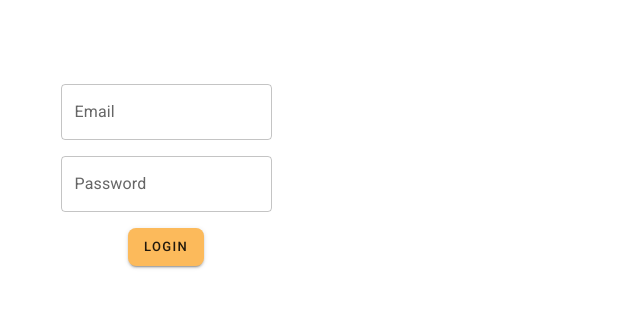
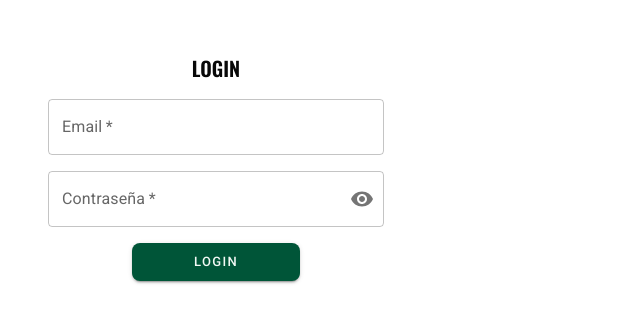
Before and after one commit to RamonCruz187/Kosten, a React (Vite) app in the folder Front/: page /login in a window 1280 px wide. Shown: the part 233-556 px from the top of the page, without its empty margins (0-640 px from the left). Built offline with nearby package versions, Linux system fonts and the light colour scheme.

Commit message:
front: login style

```diff
--- a/Front/customStyle.jsx
+++ b/Front/customStyle.jsx
@@ -11,9 +11,11 @@ export const customPalette = {
     accent: { // green
         main: "#00BD7E", // acent 500 figma
         dark: "#00A971", // acent 600 figma
+        darkest: "#005538", // accent 900 figma
+        darkest2: "#00422B", // accent 1000 figma
         light: "#F2F9F5", // acent 50 figma
     },
-    terciary: { // gray
+    tertiary: { // gray
         main: "#C9C9C9", // gray 300 figma
         dark: "#9E9E9E", // gray 500 figma
     },
--- a/Front/src/components/Auth/Login.jsx
+++ b/Front/src/components/Auth/Login.jsx
@@ -1,23 +1,26 @@
-import React, { useState } from 'react';
-import axios from 'axios';
-import { TextField, Button } from '@mui/material';
-import Box from "@mui/material/Box";
-import {login, register} from "../../api/authApi.js";
-import {NotificationService} from "../../shared/services/notistack.service.jsx";
-import {useAuthLogin} from "../../shared/hooks/useAuthLogin.jsx";
+import { useState } from "react";
+import { TextField, Button, Typography, Stack, InputAdornment, IconButton } from "@mui/material";
+import { login } from "../../api/authApi.js";
+import { NotificationService } from "../../shared/services/notistack.service.jsx";
+import { useAuthLogin } from "../../shared/hooks/useAuthLogin.jsx";
+import { Visibility, VisibilityOff } from "@mui/icons-material";
 
 const Login = () => {
-  const [email, setEmail] = useState('');
-  const [password, setPassword] = useState('');
+  const [email, setEmail] = useState("");
+  const [password, setPassword] = useState("");
 
-    const { handleLogin } = useAuthLogin();
+  const [showPassword, setShowPassword] = useState(false);
+
+  const handleClickShowPassword = () => setShowPassword((show) => !show);
+
+  const { handleLogin } = useAuthLogin();
 
   const handleSubmit = async (e) => {
     e.preventDefault();
     try {
-        const { data } = await login({ email, password });
-        NotificationService.success(`Bienvenido nuevamente`, 3000);
-        handleLogin(data.data);
+      const { data } = await login({ email, password });
+      NotificationService.success(`Bienvenido nuevamente`, 3000);
+      handleLogin(data.data);
       console.log(data.data);
     } catch (error) {
       console.error(error);
@@ -25,23 +28,55 @@ const Login = () => {
   };
 
   return (
-    <form onSubmit={handleSubmit} >
-      <Box
-          sx={{
-            display: "flex",
-            flexDirection: 'column',
-            justifyContent: 'center',
-            alignItems: 'center',
-            gap: 2,
-            width: 300,
-            padding: 3,
-            mt: 2
+    <form onSubmit={handleSubmit}>
+      <Stack
+        spacing={2}
+        sx={{
+          justifyContent: "center",
+          alignItems: "center",
+          width: 400,
+          padding: "1rem 2rem",
         }}
       >
-        <TextField label="Email" value={email} onChange={(e) => setEmail(e.target.value)} />
-        <TextField label="Password" type="password" value={password} onChange={(e) => setPassword(e.target.value)} />
-        <Button type="submit">Login</Button>
-      </Box>
+        <Typography variant="titleH2">LOGIN</Typography>
+        <TextField
+          sx={{ width: "100%" }}
+          variant="outlined"
+          color="palette.grayButton.main"
+          label="Email"
+          value={email}
+          onChange={(e) => setEmail(e.target.value)}
+          required
+        />
+        <TextField
+          variant="outlined"
+          color="palette.grayButton.main"
+          sx={{ width: "100%" }}
+          label="Contraseña"
+          type={showPassword ? "text" : "password"}
+          value={password}
+          onChange={(e) => setPassword(e.target.value)}
+          required
+          slotProps={{
+            input: {
+              endAdornment: (
+                <InputAdornment position="end">
+                  <IconButton
+                    aria-label="toggle password visibility"
+                    onClick={handleClickShowPassword}
+                    edge="end"
+                  >
+                    {showPassword ? <VisibilityOff /> : <Visibility />}
+                  </IconButton>
+                </InputAdornment>
+              ),
+            },
+          }}
+        />
+        <Button color="greenButton" type="submit" sx={{ width: "50%" }}>
+          Login
+        </Button>
+      </Stack>
     </form>
   );
 };
--- a/Front/src/main.jsx
+++ b/Front/src/main.jsx
@@ -9,7 +9,6 @@ import '@fontsource/roboto/700.css';
 
 import { ThemeProvider } from "@mui/material";
 import theme from "../theme.js";
-import Muestras from "./components/muestras.jsx";
 import Box from "@mui/material/Box";
 import {NotificationProvider} from "./shared/services/notistack.service.jsx";
 import {GlobalContextProvider} from "./shared/context/GlobalContext.jsx";
--- a/Front/src/shared/components/PopoverLogin.jsx
+++ b/Front/src/shared/components/PopoverLogin.jsx
@@ -21,8 +21,8 @@ export const PopoverLogin = () => {
 
     return (
         <Box >
-            <Button color="primary" variant="text" size="small" onClick={handleClick}>
-                Ingresar
+            <Button color="grayButton" onClick={handleClick}>
+                Login
             </Button>
             <Popover
                 id={id}
--- a/Front/theme.js
+++ b/Front/theme.js
@@ -38,9 +38,14 @@ const theme = createTheme({
       contrastText: customPalette.accent.light,
     },
     grayButton: {
-      main: customPalette.terciary.main,
-      dark: customPalette.terciary.dark,
+      main: customPalette.tertiary.main,
+      dark: customPalette.tertiary.dark,
     },
+    greenButton: {
+      main: customPalette.accent.darkest,
+      dark: customPalette.accent.darkest2,
+      contrastText: customPalette.accent.light,
+    }
   },
   typography: {
     htmlFontSize: 16, // Asigna 16px a 1rem por defecto
```
